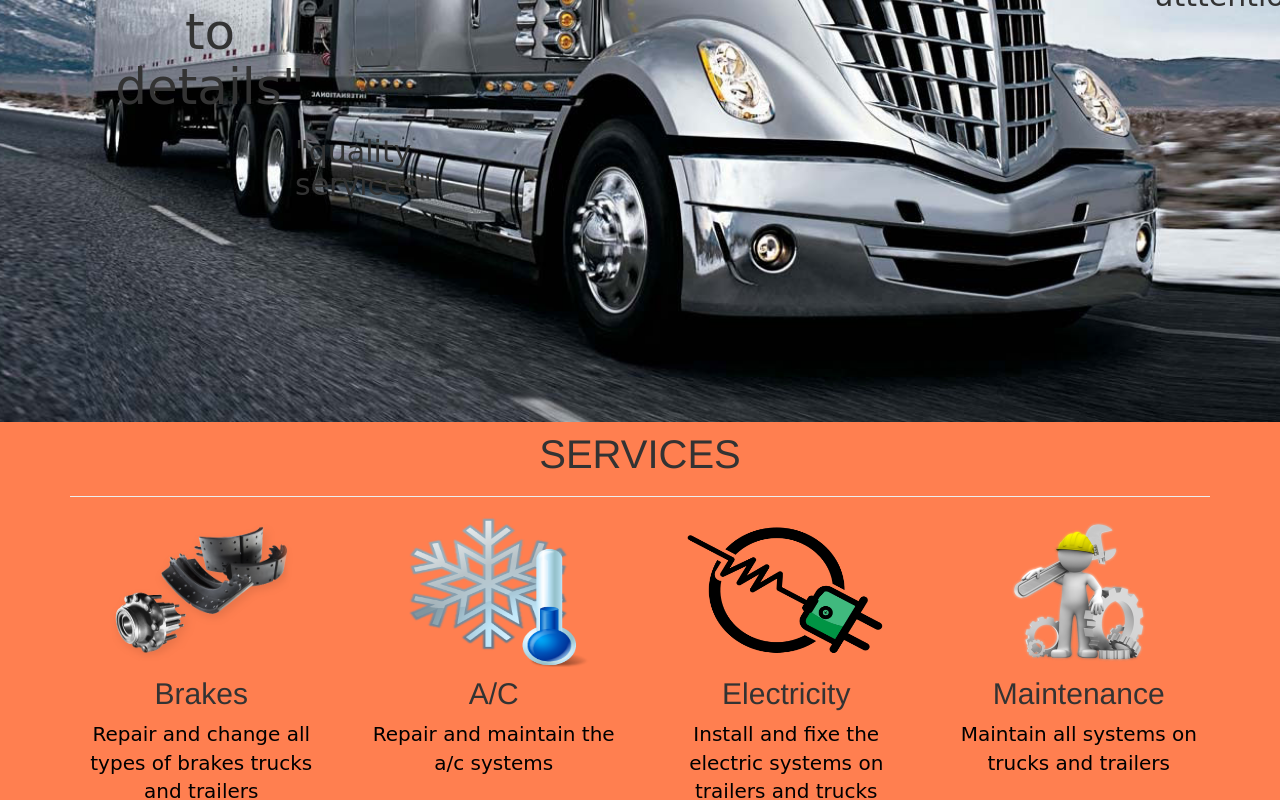
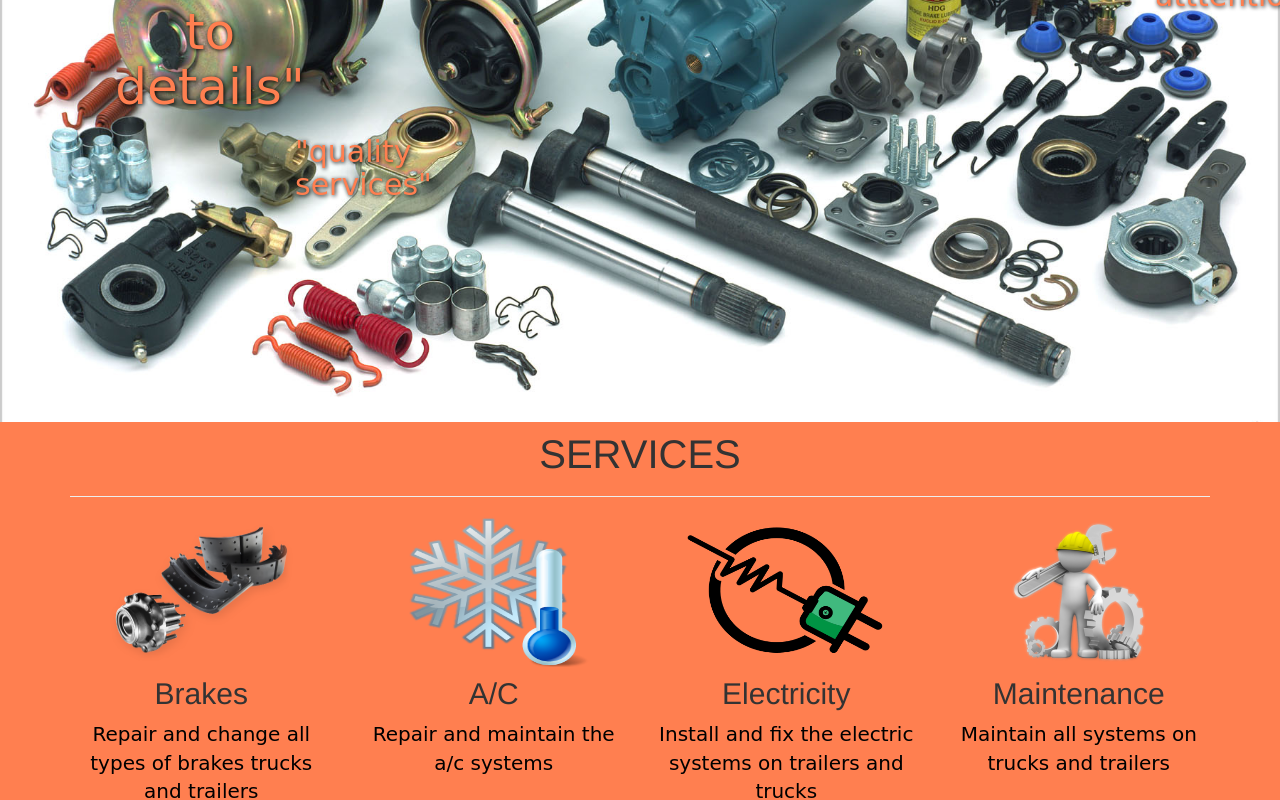
Before and after one commit to dairito90/truck-page, a plain HTML site: page index.html in a window 1280 px wide. Shown: the part 460-1260 px from the top of the page. Drawn offline with nearby package versions, Linux system fonts and the light colour scheme.

Commit message:
background change

```diff
--- a/css/main.css
+++ b/css/main.css
@@ -3,9 +3,9 @@ body {
 }
 
 .main-page {
-    background-image: url('../img/silver-truck.jpg');
+    background-image: url('../img/parts2.png');
     background-size: cover;
-    background-position: center top;
+    background-position: center center;
     min-height: 100vh;
     position: relative;
     padding: 10px;
@@ -139,6 +139,13 @@ font-family:cursive;
 
 }
 
+.main-page h1,
+.main-page h2,
+.main-page h3 {
+    color: #FF7F50;
+    text-shadow: 1px 1px 4px #000;
+}
+
 @media all and (max-width: 768px) {
     .navbar-brand {
         font-size: 2rem;
@@ -149,6 +156,7 @@ font-family:cursive;
     .main-page h3 {
         font-size: 1.5rem;
         padding: 0;
+        text-shadow: 1px 1px 1px #000;
     }
 
     .main-page .col-md-4 {
--- a/index.html
+++ b/index.html
@@ -83,7 +83,7 @@
                     <div class="service-box">
                         <img class="electric" src="img/electric.png" alt="">
                         <h5>Electricity</h5>
-                        <p>Install and fixe the electric systems on trailers and trucks</p>
+                        <p>Install and fix the electric systems on trailers and trucks</p>
                     </div>
                 </div>
                 <div class="col-lg-3 col-md-6 text-center">
```
Also changed, not shown: img/brands.png (added), img/mech1.png (added), img/parts.jpg (added), img/parts2.png (added), img/red-truck.jpg, img/tools.jpg (added).
